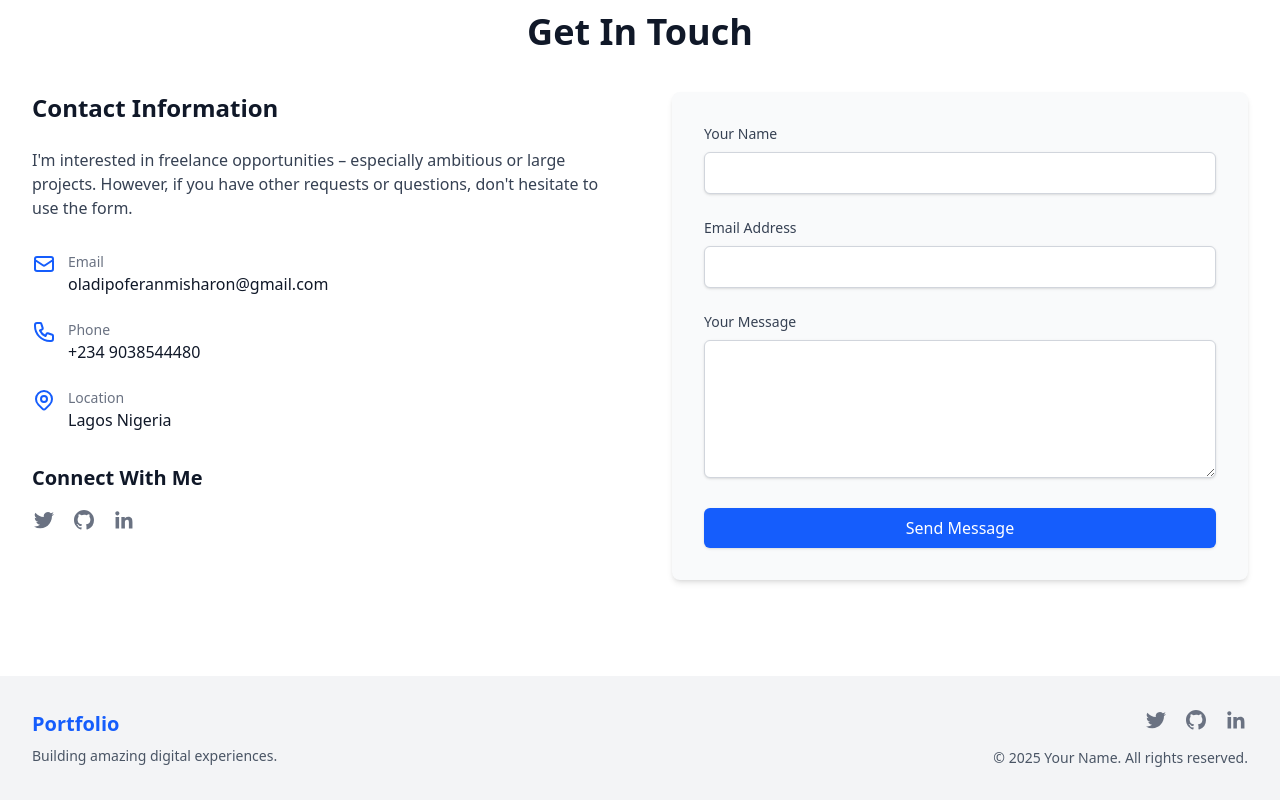
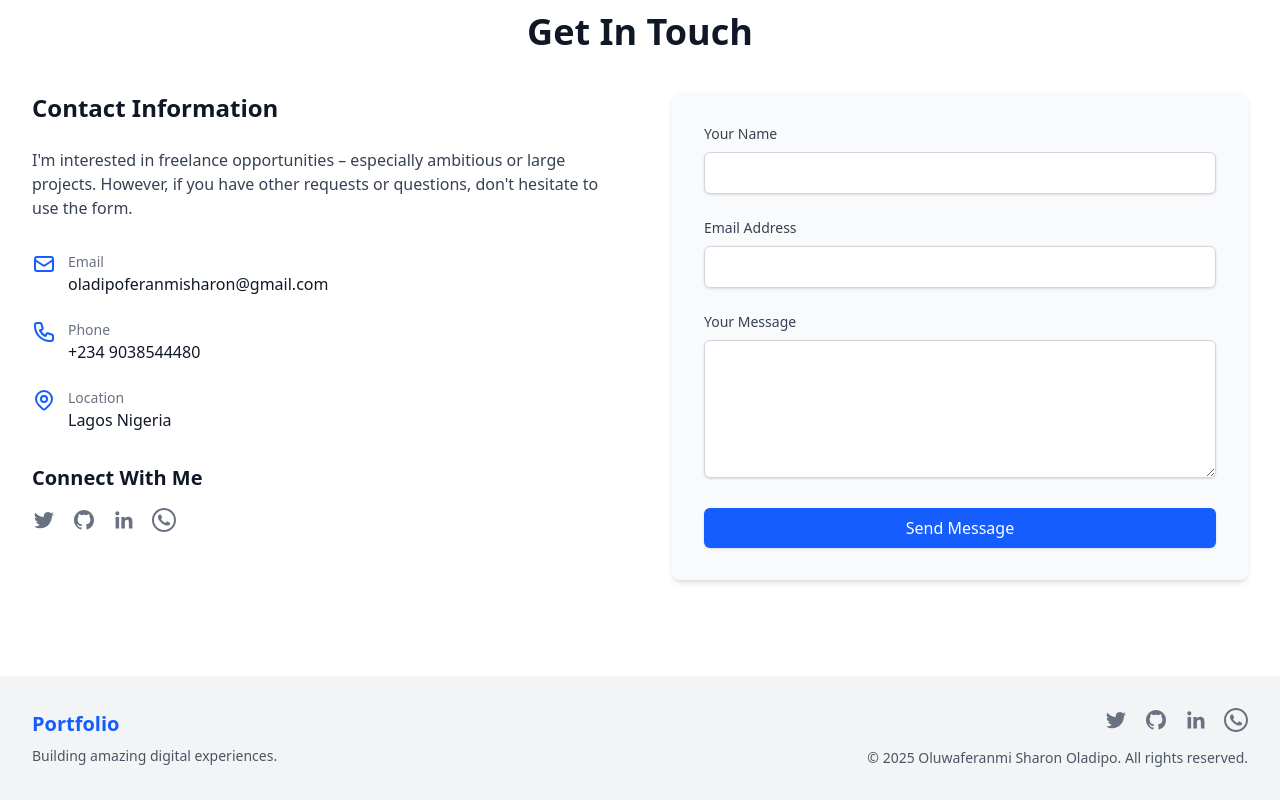
Before and after one commit to Nimroddddd/light, a React (Vite) app: page / in a window 1280 px wide. Shown: the part 3540-4340 px from the top of the page. Built offline with nearby package versions, Linux system fonts and the light colour scheme.

Commit message:
more fixes

```diff
--- a/src/components/ContactSection.jsx
+++ b/src/components/ContactSection.jsx
@@ -102,6 +102,13 @@
                     <path d="M20.447 20.452h-3.554v-5.569c0-1.328-.027-3.037-1.852-3.037-1.853 0-2.136 1.445-2.136 2.939v5.667H9.351V9h3.414v1.561h.046c.477-.9 1.637-1.85 3.37-1.85 3.601 0 4.267 2.37 4.267 5.455v6.286zM5.337 7.433c-1.144 0-2.063-.926-2.063-2.065 0-1.138.92-2.063 2.063-2.063 1.14 0 2.064.925 2.064 2.063 0 1.139-.925 2.065-2.064 2.065zm1.782 13.019H3.555V9h3.564v11.452z" />
                   </svg>
                 </a>
+                <a href="https://wa.me/+2349038544480" target="_blank" className="text-gray-500 hover:text-blue-600 dark:text-gray-400 dark:hover:text-blue-400">
+                  <span className="sr-only">WhatsApp</span>
+                  <svg className="w-6 h-6" fill="currentColor" viewBox="0 0 24 24" aria-hidden="true">
+                    <path d="M17.472 14.382c-.297-.149-1.758-.867-2.03-.967-.273-.099-.471-.148-.67.15-.197.297-.767.966-.94 1.164-.173.199-.347.223-.644.075-.297-.15-1.255-.463-2.39-1.475-.883-.788-1.48-1.761-1.653-2.059-.173-.297-.018-.458.13-.606.134-.133.298-.347.446-.52.149-.174.198-.298.298-.497.099-.198.05-.371-.025-.52-.075-.149-.669-1.612-.916-2.207-.242-.579-.487-.5-.669-.51-.173-.008-.371-.01-.57-.01-.198 0-.52.074-.792.372-.272.297-1.04 1.016-1.04 2.479 0 1.462 1.065 2.875 1.213 3.074.149.198 2.096 3.2 5.077 4.487.709.306 1.262.489 1.694.625.712.227 1.36.195 1.871.118.571-.085 1.758-.719 2.006-1.413.248-.694.248-1.289.173-1.413-.074-.124-.272-.198-.57-.347z"/>
+                    <path d="M12 0C5.373 0 0 5.373 0 12s5.373 12 12 12 12-5.373 12-12S18.627 0 12 0zm0 22C6.486 22 2 17.514 2 12S6.486 2 12 2s10 4.486 10 10-4.486 10-10 10z"/>
+                  </svg>
+                </a>
               </div>
             </div>
           </div>
--- a/src/components/Footer.jsx
+++ b/src/components/Footer.jsx
@@ -34,9 +34,16 @@
                   <path d="M20.447 20.452h-3.554v-5.569c0-1.328-.027-3.037-1.852-3.037-1.853 0-2.136 1.445-2.136 2.939v5.667H9.351V9h3.414v1.561h.046c.477-.9 1.637-1.85 3.37-1.85 3.601 0 4.267 2.37 4.267 5.455v6.286zM5.337 7.433c-1.144 0-2.063-.926-2.063-2.065 0-1.138.92-2.063 2.063-2.063 1.14 0 2.064.925 2.064 2.063 0 1.139-.925 2.065-2.064 2.065zm1.782 13.019H3.555V9h3.564v11.452z" />
                 </svg>
               </a>
+              <a href="https://wa.me/+2349038544480" target="_blank" className="text-gray-500 hover:text-blue-600 dark:text-gray-400 dark:hover:text-blue-400">
+                <span className="sr-only">WhatsApp</span>
+                <svg className="w-6 h-6" fill="currentColor" viewBox="0 0 24 24" aria-hidden="true">
+                  <path d="M17.472 14.382c-.297-.149-1.758-.867-2.03-.967-.273-.099-.471-.148-.67.15-.197.297-.767.966-.94 1.164-.173.199-.347.223-.644.075-.297-.15-1.255-.463-2.39-1.475-.883-.788-1.48-1.761-1.653-2.059-.173-.297-.018-.458.13-.606.134-.133.298-.347.446-.52.149-.174.198-.298.298-.497.099-.198.05-.371-.025-.52-.075-.149-.669-1.612-.916-2.207-.242-.579-.487-.5-.669-.51-.173-.008-.371-.01-.57-.01-.198 0-.52.074-.792.372-.272.297-1.04 1.016-1.04 2.479 0 1.462 1.065 2.875 1.213 3.074.149.198 2.096 3.2 5.077 4.487.709.306 1.262.489 1.694.625.712.227 1.36.195 1.871.118.571-.085 1.758-.719 2.006-1.413.248-.694.248-1.289.173-1.413-.074-.124-.272-.198-.57-.347z"/>
+                  <path d="M12 0C5.373 0 0 5.373 0 12s5.373 12 12 12 12-5.373 12-12S18.627 0 12 0zm0 22C6.486 22 2 17.514 2 12S6.486 2 12 2s10 4.486 10 10-4.486 10-10 10z"/>
+                </svg>
+              </a>
             </div>
             <p className="text-sm text-gray-600 dark:text-gray-400">
-              © {currentYear} Your Name. All rights reserved.
+              © {currentYear} Oluwaferanmi Sharon Oladipo. All rights reserved.
             </p>
           </div>
         </div>
```
